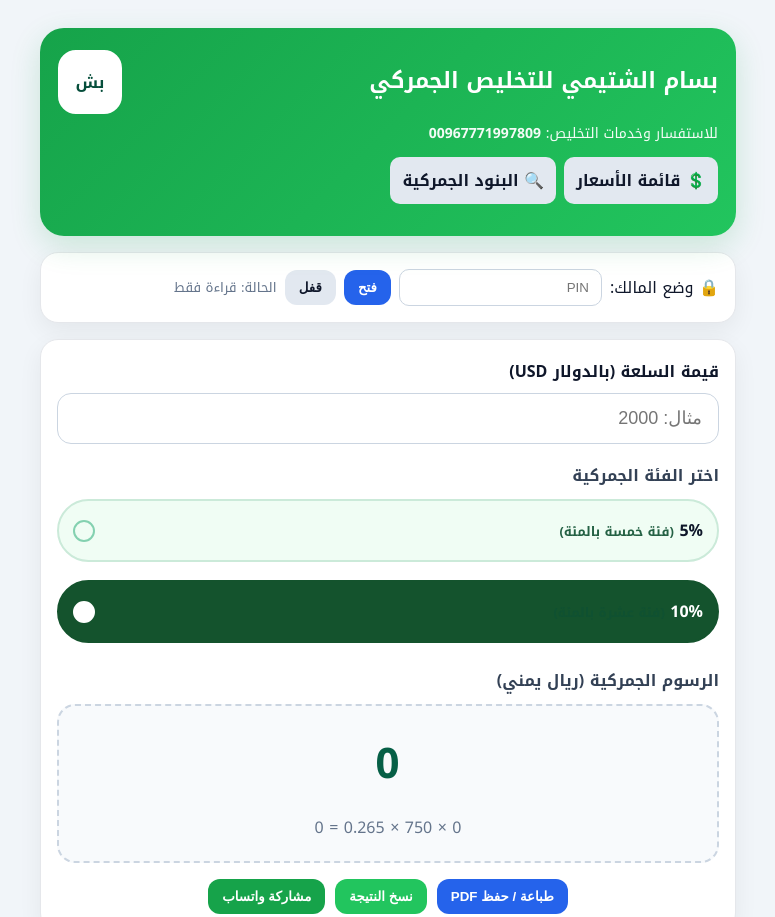
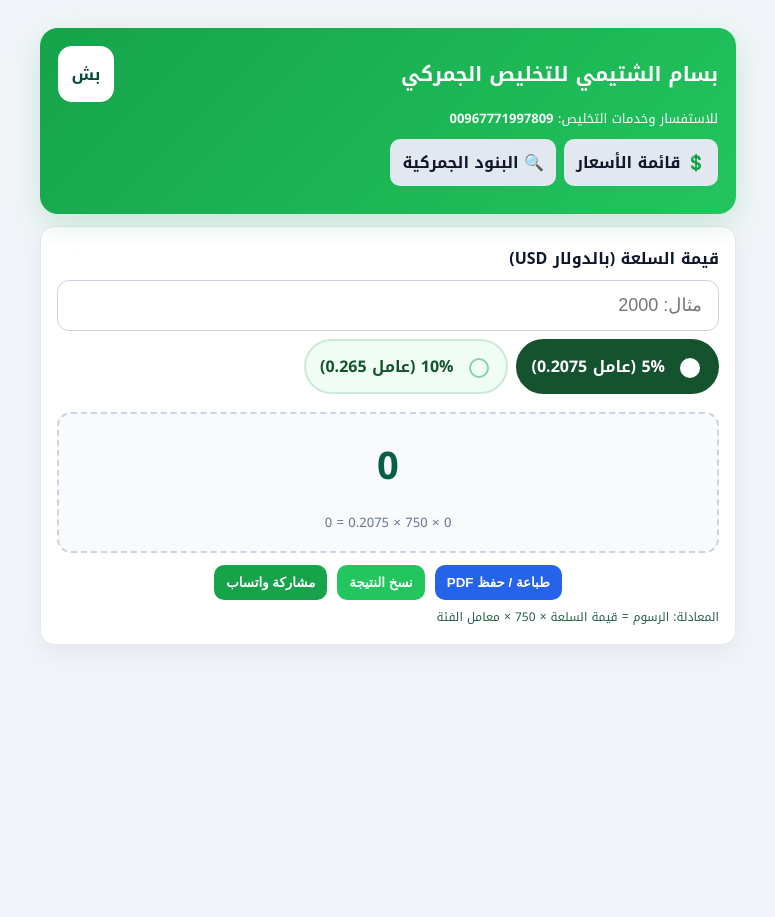
Before and after one commit to bassam-st/bassam-customs-calculator, a website: page index.html in a window 1280 px wide. Shown: the top 917 px of the page, without its empty margins (252-1027 px from the left). After the commit the page ends 800 px from the top, so only its background shows below. Drawn offline with Linux system fonts and the light colour scheme.

Commit message:
Update index.html

```diff
--- a/index.html
+++ b/index.html
@@ -5,10 +5,11 @@
   <meta name="viewport" content="width=device-width, initial-scale=1" />
   <title>بسام الشتيمي للتخليص الجمركي</title>
 
-<!-- PWA: Manifest + Theme + Icon -->
-<link rel="manifest" href="/manifest.json">
+  <!-- PWA (اختياري لكن يُفضَّل) -->
+  <link rel="manifest" href="./manifest.webmanifest">
   <meta name="theme-color" content="#16a34a">
-<link rel="icon" href="/icons/icon-192.png">
+  <link rel="icon" href="./icons/icon-192.png" sizes="192x192">
+  <link rel="icon" href="./icons/icon-512.png" sizes="512x512">
 
   <style>
     :root{
@@ -22,72 +23,60 @@
     /* Hero */
     .hero{
       background:linear-gradient(135deg,var(--green),var(--green2));
-    color:#fff;border-radius:24px;padding:22px 18px;position:relative;
+      color:#fff;border-radius:18px;padding:18px;position:relative;
       box-shadow:0 10px 30px rgba(22,163,74,.18);
     }
     .brand{display:flex;align-items:center;justify-content:space-between;gap:12px}
-  .brand h1{margin:0;font-size:22px;line-height:1.35}
+    .brand h1{margin:0;font-size:20px;line-height:1.35}
     .badge{
       background:#fff;border:2px solid #fff;color:#064e3b;
-    width:64px;height:64px;display:grid;place-items:center;border-radius:18px;
+      width:56px;height:56px;display:grid;place-items:center;border-radius:14px;
       font-weight:800;
     }
-  .phone{margin-top:6px;opacity:.95;font-size:14px}
-  .nav{display:flex;gap:8px;flex-wrap:wrap;margin:10px 0 0}
+    .phone{margin-top:4px;opacity:.95;font-size:13px}
+    .nav{display:flex;gap:8px;flex-wrap:wrap;margin:8px 0 0}
     .nav a{background:#e2e8f0;color:#0f172a;text-decoration:none;padding:8px 12px;border-radius:10px;font-weight:700}
-
-  /* Owner bar */
-  .card{background:var(--card);border-radius:18px;padding:16px;margin-top:16px;
-        box-shadow:0 8px 24px rgba(0,0,0,.06);border:1px solid #e5e7eb}
-  .owner{display:flex;gap:8px;align-items:center;flex-wrap:wrap}
-  .owner small{color:var(--muted)}
-  .owner input[type=password]{padding:10px 12px;border:1px solid #cbd5e1;border-radius:10px}
-  .btn{border:none;border-radius:12px;padding:10px 14px;font-weight:800;cursor:pointer}
+    .pwa-bar{margin-top:10px}
+    .btn{border:none;border-radius:10px;padding:10px 12px;font-weight:800;cursor:pointer}
     .btn-blue{background:var(--accent);color:#fff}
     .btn-gray{background:#e2e8f0;color:#0f172a}
-  .owner-on{color:#065f46;font-weight:800}
 
-  /* Quick presets */
-  .presets{display:flex;gap:8px;flex-wrap:wrap;margin-top:10px}
-  .chip{background:#e6f7ef;color:#14532d;border:1px solid #bbf7d0;padding:8px 10px;border-radius:999px;cursor:pointer}
-  .chip .x{margin-inline-start:8px;cursor:pointer;color:#b91c1c;display:none}
-  .chip.admin .x{display:inline}
+    /* Cards */
+    .card{background:var(--card);border-radius:14px;padding:16px;margin-top:12px;
+          box-shadow:0 8px 24px rgba(0,0,0,.06);border:1px solid #e5e7eb}
 
     /* Calculator */
     label{display:block;font-weight:700;margin-bottom:6px}
     input[type="number"]{
-    width:100%;padding:14px 16px;border:1px solid #cbd5e1;border-radius:14px;
+      width:100%;padding:14px 16px;border:1px solid #cbd5e1;border-radius:12px;
       font-size:18px;background:#fff;outline:none
     }
-  .group-title{margin:16px 0 8px;font-weight:700;color:#334155}
-  .rates{display:flex;flex-direction:column;gap:12px}
+    .hint{font-size:12px;color:#0f5132;opacity:.9;margin-top:6px}
+    .rates{display:flex;gap:8px;flex-wrap:wrap;margin-top:10px}
     .pill{
-    display:flex;align-items:center;justify-content:space-between;gap:10px;
-    padding:14px;border-radius:999px;border:2px solid #cbead9;
-    background:#f0fdf4;cursor:pointer
+      display:flex;align-items:center;gap:10px;
+      padding:10px 14px;border-radius:999px;border:2px solid #cbead9;background:#f0fdf4;
+      cursor:pointer;font-weight:800;color:#14532d
     }
-  .pill input{appearance:none;width:22px;height:22px;border:2px solid #84d1b0;border-radius:50%;margin:0}
+    .pill input{appearance:none;width:20px;height:20px;border:2px solid #84d1b0;border-radius:50%}
     .pill.active{background:#14532d;color:#fff;border-color:#14532d}
     .pill.active input{border-color:#fff;box-shadow:inset 0 0 0 6px #fff;background:#fff}
-  .hint{font-size:13px;color:#0f5132;opacity:.9}
+
+    .hs-badge{display:inline-block;background:#ecfeff;border:1px solid #a5f3fc;color:#155e75;
+              border-radius:999px;padding:4px 10px;font-size:12px;margin-top:8px}
+
     .result{
-    border:2px dashed #cbd5e1;border-radius:18px;padding:18px;background:#f8fafc;margin-top:8px;
+      border:2px dashed #cbd5e1;border-radius:14px;padding:16px;background:#f8fafc;margin-top:12px;
       text-align:center
     }
-  .result .big{font-size:42px;font-weight:900;color:#065f46;letter-spacing:1px}
-  .result .mini{margin-top:8px;color:var(--muted)}
-  .actions{display:flex;gap:10px;flex-wrap:wrap;justify-content:center;margin-top:16px}
+    .result .big{font-size:38px;font-weight:900;color:#065f46;letter-spacing:.5px}
+    .result .mini{margin-top:8px;color:var(--muted);font-size:13px}
+    .actions{display:flex;gap:10px;flex-wrap:wrap;justify-content:center;margin-top:12px}
     .btn.copy{background:#22c55e;color:#fff}
     .btn.pdf{background:var(--accent);color:#fff}
     .btn.wa{background:#16a34a;color:#fff}
-  @media (max-width:420px){ .result .big{font-size:36px} }
 
-  /* PWA install button */
-  #installBtn{
-    position:fixed; bottom:16px; inset-inline:16px; z-index:9999;
-    background:#16a34a; color:#fff; border:none; border-radius:14px;
-    padding:12px 16px; font-weight:900; display:none; box-shadow:0 8px 20px rgba(22,163,74,.25);
-  }
+    @media (max-width:420px){ .result .big{font-size:32px} }
   </style>
 </head>
 <body>
@@ -103,29 +92,11 @@
         <a href="./prices.html">💲 قائمة الأسعار</a>
         <a href="./hs.html">🔍 البنود الجمركية</a>
       </div>
-      <!-- اختصارات سريعة (تظهر للجميع؛ الحذف للمالك فقط) -->
-      <div class="presets" id="presets"></div>
-    </section>
 
-    <!-- شريط الإدارة -->
-    <section class="card">
-      <div class="owner">
-        <span>🔒 وضع المالك:</span>
-        <input id="pin" type="password" placeholder="PIN" />
-        <button class="btn btn-blue" id="unlock">فتح</button>
-        <button class="btn btn-gray" id="lock">قفل</button>
-        <small id="state">الحالة: قراءة فقط</small>
-      </div>
-
-      <!-- نموذج إضافة اختصار يدوي (يظهر بعد الفتح) -->
-      <div id="adminForm" style="display:none;margin-top:10px">
-        <div class="owner" style="gap:10px">
-          <input id="pName" placeholder="اسم اختصار… مثال: رسوم فلاتر" />
-          <input id="pVal" type="number" inputmode="decimal" placeholder="قيمة بالدولار… 2000" />
-          <button class="btn btn-blue" id="addPreset">إضافة</button>
-          <button class="btn btn-gray" id="clearPresets">تفريغ الكل</button>
-        </div>
-        <small class="owner-on">الاختصارات تُحفظ محليًا في المتصفح ويمكنك تعديلها أو حذفها لاحقًا.</small>
+      <!-- زر التثبيت (PWA) -->
+      <div class="pwa-bar">
+        <button id="installBtn" class="btn btn-blue" style="display:none">⬇️ تثبيت التطبيق</button>
+        <button id="openAppBtn" class="btn btn-gray" style="display:none">فتح التطبيق</button>
       </div>
     </section>
 
@@ -134,19 +105,19 @@
       <label for="usd">قيمة السلعة (بالدولار USD)</label>
       <input id="usd" type="number" inputmode="decimal" placeholder="مثال: 2000" />
 
-      <div class="group-title">اختر الفئة الجمركية</div>
-      <div class="rates">
-        <label class="pill" id="pill5">
-          <div><b>5%</b> <span class="hint">(فئة خمسة بالمئة)</span></div>
-          <input type="radio" name="rate" value="0.2075" />
+      <div class="rates" style="margin-top:8px">
+        <label class="pill active" id="pill5">
+          <input type="radio" name="rate" value="0.2075" checked />
+          <span>5% (عامل 0.2075)</span>
         </label>
-        <label class="pill active" id="pill10">
-          <div><b>10%</b> <span class="hint">(فئة عشرة بالمئة)</span></div>
-          <input type="radio" name="rate" value="0.265" checked />
+        <label class="pill" id="pill10">
+          <input type="radio" name="rate" value="0.265" />
+          <span>10% (عامل 0.265)</span>
         </label>
       </div>
 
-      <div class="group-title">الرسوم الجمركية (ريال يمني)</div>
+      <div id="hsBadge" class="hs-badge" style="display:none"></div>
+
       <div class="result">
         <div class="big" id="out">0</div>
         <div class="mini" id="formula">0 × 750 × 0 = 0</div>
@@ -157,120 +128,18 @@
         <button class="btn copy" onclick="copyResult()">نسخ النتيجة</button>
         <button class="btn wa"   onclick="shareWhatsApp()">مشاركة واتساب</button>
       </div>
+
+      <div class="hint">المعادلة: الرسوم = قيمة السلعة × 750 × معامل الفئة</div>
     </section>
   </div>
 
-  <!-- زر تثبيت التطبيق (يظهر تلقائياً عند توفر حدث التثبيت) -->
-  <button id="installBtn">⤵️ تثبيت التطبيق</button>
-
 <script>
-  // ===== PWA: Service Worker تسجيل =====
-  if ('serviceWorker' in navigator) {
-    navigator.serviceWorker.register('/sw.js');
-  }
-
-  // ===== PWA: زر التثبيت =====
-  let deferredPrompt;
-  const installBtn = document.getElementById('installBtn');
-
-  window.addEventListener('beforeinstallprompt', (e) => {
-    e.preventDefault();              // منع البانر الافتراضي
-    deferredPrompt = e;              // خزّنه لوقت ضغط الزر
-    installBtn.style.display = 'block';
-  });
-
-  installBtn.addEventListener('click', async () => {
-    if (!deferredPrompt) return;
-    installBtn.style.display = 'none';
-    deferredPrompt.prompt();
-    await deferredPrompt.userChoice; // { outcome: 'accepted' | 'dismissed' }
-    deferredPrompt = null;
-  });
-
-  // ===== إعدادات الإدارة =====
-  const ADMIN_PIN = "bassam1234";
-  let isOwner = false;
-
-  const pin   = document.getElementById('pin');
-  const unlock= document.getElementById('unlock');
-  const lock  = document.getElementById('lock');
-  const state = document.getElementById('state');
-  const adminForm = document.getElementById('adminForm');
-
-  function updateOwnerUI(){
-    state.textContent = 'الحالة: ' + (isOwner ? 'مالك (تحرير مفعّل)' : 'قراءة فقط');
-    adminForm.style.display = isOwner ? '' : 'none';
-    renderPresets();
-  }
-
-  unlock.addEventListener('click', ()=>{
-    if(pin.value === ADMIN_PIN){ isOwner=true; updateOwnerUI(); alert('✅ تم فتح وضع المالك'); }
-    else alert('❌ رمز غير صحيح');
-  });
-  lock.addEventListener('click', ()=>{ isOwner=false; updateOwnerUI(); });
-
-  // ===== اختصارات سريعة (محلية) =====
-  const PRESETS_KEY = 'customQuickPresetsV1';
-  const pName = document.getElementById('pName');
-  const pVal  = document.getElementById('pVal');
-  const addPresetBtn = document.getElementById('addPreset');
-  const clearPresetsBtn = document.getElementById('clearPresets');
-  const presetsEl = document.getElementById('presets');
-
-  function loadPresets(){ try{ return JSON.parse(localStorage.getItem(PRESETS_KEY))||[] }catch{ return [] } }
-  function savePresets(arr){ localStorage.setItem(PRESETS_KEY, JSON.stringify(arr)) }
-
-  addPresetBtn.addEventListener('click', ()=>{
-    if(!isOwner) return alert('هذا الإجراء للمالك فقط');
-    const name = (pName.value||'').trim();
-    const val  = parseFloat(pVal.value||0);
-    if(!name) return alert('اكتب اسم الاختصار');
-    if(!val)  return alert('اكتب قيمة صحيحة بالدولار');
-    const arr = loadPresets();
-    const i = arr.findIndex(x=>x.name===name);
-    if(i>=0){ arr[i].value = val; } else { arr.push({name, value: val}); }
-    savePresets(arr);
-    pName.value=''; pVal.value='';
-    renderPresets();
-  });
-
-  clearPresetsBtn.addEventListener('click', ()=>{
-    if(!isOwner) return alert('هذا الإجراء للمالك فقط');
-    if(confirm('سيتم حذف جميع الاختصارات المحلية. متابعة؟')){
-      savePresets([]); renderPresets();
-    }
-  });
-
-  function renderPresets(){
-    const arr = loadPresets();
-    if(!arr.length){ presetsEl.innerHTML=''; return; }
-    presetsEl.innerHTML = arr.map(x=>(
-      `<span class="chip ${isOwner?'admin':''}" onclick="fillValue(${x.value})">
-         ${x.name}: ${x.value}
-         ${isOwner?`<span class="x" onclick="event.stopPropagation(); delPreset(${JSON.stringify(x.name)})">×</span>`:''}
-       </span>`
-    )).join('');
-  }
-
-  window.fillValue = function(v){
-    usd.value = String(v);
-    calc();
-    window.scrollTo({top: document.body.scrollHeight, behavior:'smooth'});
-  }
-  window.delPreset = function(name){
-    if(!isOwner) return;
-    const arr = loadPresets().filter(x=>x.name!==name);
-    savePresets(arr); renderPresets();
-  }
-
   // ===== الحاسبة =====
   const usd   = document.getElementById('usd');
   const out   = document.getElementById('out');
   const formula = document.getElementById('formula');
   const rateRadios = Array.from(document.querySelectorAll('input[name="rate"]'));
   const pills = [document.getElementById('pill5'), document.getElementById('pill10')];
-
-  // English numbers
   const enFmt = new Intl.NumberFormat('en-US');
 
   rateRadios.forEach((r,i)=>{
@@ -280,18 +149,12 @@
       calc();
     });
   });
-
-  // دعم تمرير قيمة من الأسعار ?value=...
-  const params = new URLSearchParams(location.search);
-  if (params.has('value')) usd.value = params.get('value');
-
   usd.addEventListener('input', calc);
 
   function getRate(){
     const r = rateRadios.find(x=>x.checked);
     return r ? parseFloat(r.value) : 0.2075;
   }
-
   function calc(){
     const v = parseFloat(usd.value || 0);
     const rate = getRate();
@@ -300,7 +163,6 @@
     const f = `${enFmt.format(v)} × 750 × ${rate} = ${enFmt.format(Math.round(result))}`;
     formula.textContent = f;
   }
-
   function copyResult(){
     const text = `Estimated customs duty: ${out.textContent} Yemeni Rial`;
     navigator.clipboard.writeText(text).then(()=>alert('✔ Copied'));
@@ -309,13 +171,63 @@
     const msg = `Estimated customs duty: ${out.textContent} Yemeni Rial`;
     open(`https://wa.me/?text=${encodeURIComponent(msg)}`,'_blank');
   }
-  window.copyResult = copyResult;
-  window.shareWhatsApp = shareWhatsApp;
 
-  // تشغيل أولي
-  renderPresets();
-  updateOwnerUI();
+  // ===== دعم الروابط القادمة من الصفحات الأخرى =====
+  const params = new URLSearchParams(location.search);
+  // قيمة من الأسعار ?value=...
+  if (params.has('value')) usd.value = params.get('value');
+  // فئة من الأسعار ?rate=5 أو 10
+  if (params.has('rate')) {
+    const r = params.get('rate'); // "5" أو "10"
+    const targetVal = (r === "10") ? "0.265" : "0.2075";
+    const radio = document.querySelector(`input[name="rate"][value="${targetVal}"]`);
+    if (radio) {
+      radio.checked = true;
+      pills.forEach(p=>p.classList.remove('active'));
+      (r==="10" ? pills[1] : pills[0]).classList.add('active');
+    }
+  }
+  // كود بند HS من صفحة البنود ?hs=
+  const hsBadge = document.getElementById('hsBadge');
+  if (params.has('hs')) {
+    const hs = decodeURIComponent(params.get('hs'));
+    hsBadge.textContent = `البند: ${hs}`;
+    hsBadge.style.display = '';
+  }
+
   calc();
+
+  // ===== زر تثبيت التطبيق (PWA) =====
+  let deferredPrompt = null;
+  const installBtn = document.getElementById('installBtn');
+  const openAppBtn = document.getElementById('openAppBtn');
+
+  window.addEventListener('beforeinstallprompt', (e) => {
+    e.preventDefault();
+    deferredPrompt = e;
+    installBtn.style.display = 'inline-block';
+  });
+
+  installBtn.addEventListener('click', async () => {
+    if (!deferredPrompt) return;
+    deferredPrompt.prompt();
+    const { outcome } = await deferredPrompt.userChoice;
+    if (outcome === 'accepted') {
+      installBtn.style.display = 'none';
+      openAppBtn.style.display = 'inline-block';
+    }
+    deferredPrompt = null;
+  });
+
+  openAppBtn.addEventListener('click', ()=>{
+    // مجرد محاولة فتح التثبيت/التطبيق المثبت
+    alert('إذا كان التطبيق مُثبّتًا سيظهر من الشاشة الرئيسية.');
+  });
+
+  // تسجيل Service Worker إن وُجد الملف
+  if ('serviceWorker' in navigator) {
+    navigator.serviceWorker.register('./sw.js').catch(()=>{});
+  }
 </script>
 </body>
 </html>
```
Lines whose indentation alone changed are shown as unchanged.
